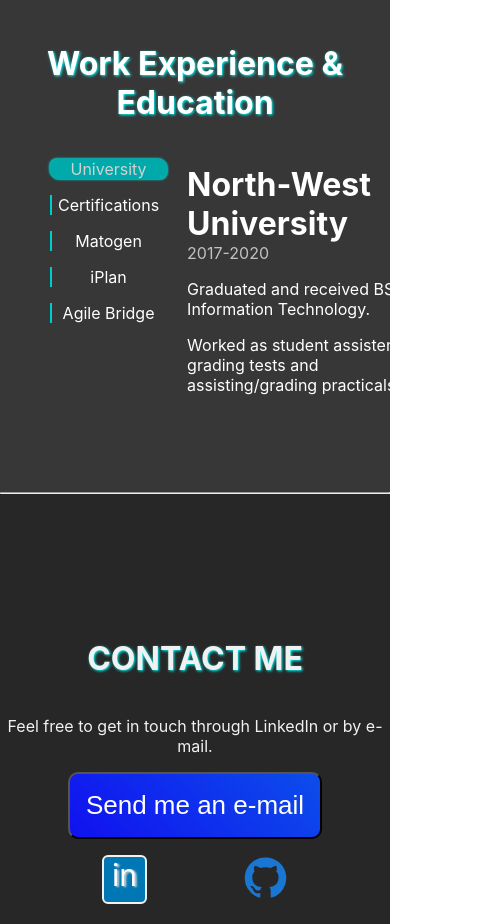
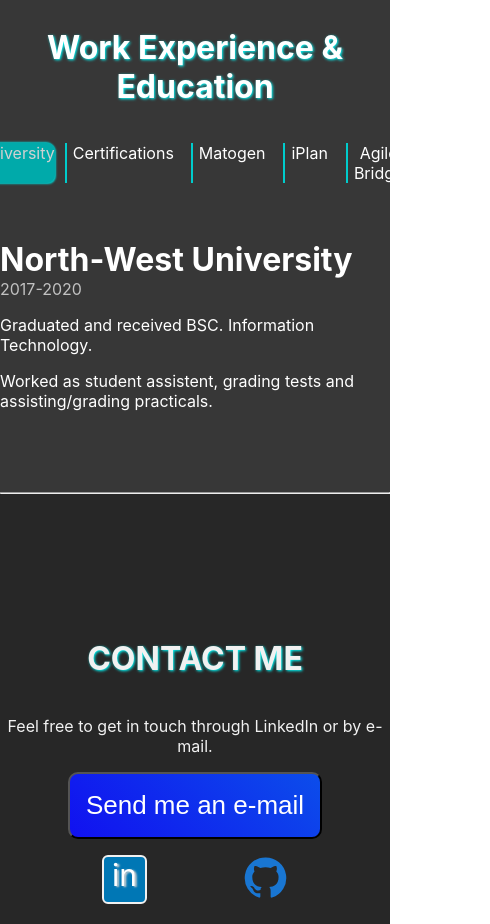
Before and after one commit to CorneliusFrylinck/beautiful-portfolio, a React (Create React App) app: page / in a window 390 px wide. Shown: the part 3040-3964 px from the top of the page, 490 px wide, since content can reach past the window. Built offline with nearby package versions, Linux system fonts and the light colour scheme.

Commit message:
Made experience responsive

```diff
--- a/src/App.css
+++ b/src/App.css
@@ -122,6 +122,7 @@
   text-shadow: 2px 1px 2px #d1d1d1;
   border-radius: 6px;
   border: 2px solid #f1f1f1;
+  text-align: center;
 }
 
 .links {
@@ -620,4 +621,23 @@ html {
   .main-page {
     top: 90px;
   }
+
+  .experience-container {
+    display: flex;
+    flex-direction: column;
+    justify-content: center;
+    padding: 0;
+    text-align: center;
+    align-items: center;
+  }
+
+  #experience-list {
+    display: flex;
+    justify-content: center;
+    gap: 10px;
+  }
+
+  .experience-list-item, .active {
+    max-width: 100px;
+  }
 }
```
